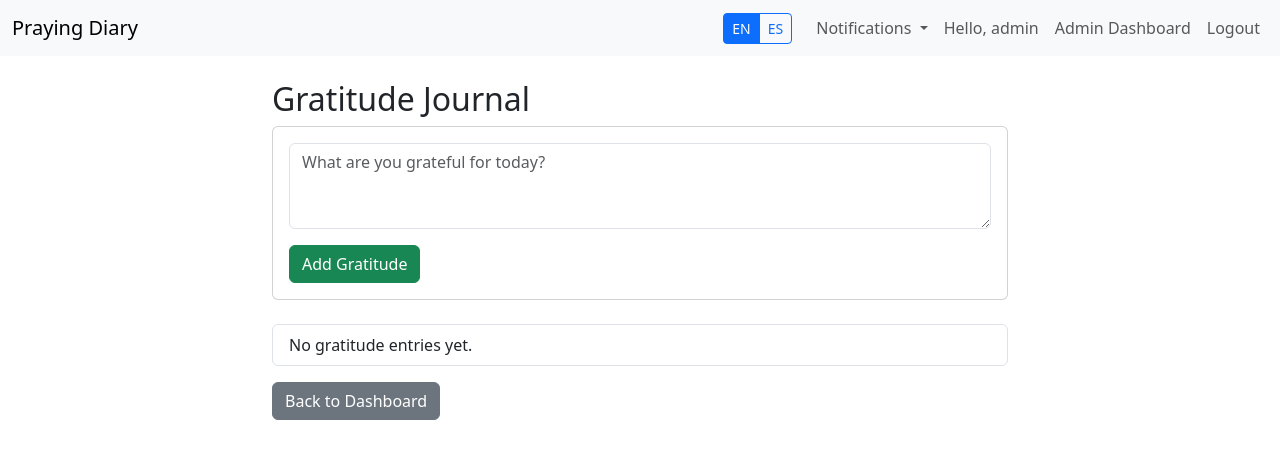
After one commit to arm00pv/pray, a Flask app: page /gratitude/ in a window 1280 px wide. The commit adds this page. Shown: the top 459 px of the page. Run offline with Flask 3, Linux system fonts and the light colour scheme; a user stored in the database is signed in.

Commit message:
Add Gratitude Journal and Private Entries

```diff
--- a/app.py
+++ b/app.py
@@ -13,6 +13,7 @@ from routes.analytics_routes import analytics_bp
 from routes.community_routes import community_bp
 from routes.language_routes import language_bp
 from routes.notification_routes import notification_bp
+from routes.gratitude_routes import gratitude_bp
 from apscheduler.schedulers.background import BackgroundScheduler
 import os
 
@@ -53,6 +54,7 @@ def create_app():
     app.register_blueprint(community_bp)
     app.register_blueprint(language_bp)
     app.register_blueprint(notification_bp)
+    app.register_blueprint(gratitude_bp)
 
     # Scheduler
     # Only run scheduler if not in debug/reloader mode to avoid duplicates
--- a/models.py
+++ b/models.py
@@ -86,6 +86,7 @@ class PrayerEntry(db.Model):
     is_anonymous = db.Column(db.Boolean, default=False)
     flag_count = db.Column(db.Integer, default=0)
     category = db.Column(db.String(50), nullable=True)
+    is_private = db.Column(db.Boolean, default=False)
     stickers = db.Column(db.String(200)) # Comma separated list
     tags = db.relationship('Tag', secondary=entry_tags, lazy='subquery',
         backref=db.backref('entries', lazy=True))
@@ -108,3 +109,9 @@ class Notification(db.Model):
     message = db.Column(db.String(255), nullable=False)
     is_read = db.Column(db.Boolean, default=False)
     created_at = db.Column(db.DateTime, default=lambda: datetime.now(timezone.utc))
+
+class GratitudeEntry(db.Model):
+    id = db.Column(db.Integer, primary_key=True)
+    user_id = db.Column(db.Integer, db.ForeignKey('user.id'), nullable=False)
+    content = db.Column(db.Text, nullable=False)
+    created_at = db.Column(db.DateTime, default=lambda: datetime.now(timezone.utc))
--- a/routes/entry_routes.py
+++ b/routes/entry_routes.py
@@ -55,6 +55,7 @@ def add_entry():
     content = request.form.get('content')
     is_public = 'is_public' in request.form
     is_anonymous = 'is_anonymous' in request.form
+    is_private = 'is_private' in request.form
     category = request.form.get('category')
 
     if not content:
@@ -81,6 +82,7 @@ def add_entry():
         geolocation_data=json.dumps(geo_data) if geo_data else None,
         is_public=is_public,
         is_anonymous=is_anonymous,
+        is_private=is_private,
         category=category
     )
 
--- /dev/null
+++ b/routes/gratitude_routes.py
@@ -0,0 +1,36 @@
+from flask import Blueprint, render_template, redirect, url_for, flash, request
+from flask_login import login_required, current_user
+from models import GratitudeEntry
+from extensions import db
+
+gratitude_bp = Blueprint('gratitude', __name__, url_prefix='/gratitude')
+
+@gratitude_bp.route('/')
+@login_required
+def index():
+    entries = GratitudeEntry.query.filter_by(user_id=current_user.id).order_by(GratitudeEntry.created_at.desc()).all()
+    return render_template('gratitude.html', entries=entries)
+
+@gratitude_bp.route('/add', methods=['POST'])
+@login_required
+def add_entry():
+    content = request.form.get('content')
+    if content:
+        entry = GratitudeEntry(user_id=current_user.id, content=content)
+        db.session.add(entry)
+        db.session.commit()
+        flash('Gratitude entry added.')
+    return redirect(url_for('gratitude.index'))
+
+@gratitude_bp.route('/delete/<int:entry_id>', methods=['POST'])
+@login_required
+def delete_entry(entry_id):
+    entry = GratitudeEntry.query.get_or_404(entry_id)
+    if entry.user_id != current_user.id:
+        flash('Unauthorized')
+        return redirect(url_for('gratitude.index'))
+
+    db.session.delete(entry)
+    db.session.commit()
+    flash('Entry deleted.')
+    return redirect(url_for('gratitude.index'))
--- a/templates/base.html
+++ b/templates/base.html
@@ -50,6 +50,7 @@
                              <li class="nav-item"><a class="nav-link" href="{{ url_for('admin.dashboard') }}">{{ _('Admin Dashboard') }}</a></li>
                         {% else %}
                              <li class="nav-item"><a class="nav-link" href="{{ url_for('entry.user_dashboard') }}">{{ _('My Prayers') }}</a></li>
+                             <li class="nav-item"><a class="nav-link" href="{{ url_for('gratitude.index') }}">{{ _('Gratitude') }}</a></li>
                              <li class="nav-item"><a class="nav-link" href="{{ url_for('community.index') }}">{{ _('Community') }}</a></li>
                              <li class="nav-item"><a class="nav-link" href="{{ url_for('settings.index') }}">{{ _('Settings') }}</a></li>
                         {% endif %}
--- /dev/null
+++ b/templates/gratitude.html
@@ -0,0 +1,40 @@
+{% extends "base.html" %}
+
+{% block content %}
+<div class="row justify-content-center">
+    <div class="col-md-8">
+        <h2>{{ _('Gratitude Journal') }}</h2>
+
+        <div class="card mb-4">
+            <div class="card-body">
+                <form action="{{ url_for('gratitude.add_entry') }}" method="POST">
+                    <div class="mb-3">
+                        <textarea class="form-control" name="content" rows="3" placeholder="{{ _('What are you grateful for today?') }}" required></textarea>
+                    </div>
+                    <button type="submit" class="btn btn-success">{{ _('Add Gratitude') }}</button>
+                </form>
+            </div>
+        </div>
+
+        <div class="list-group">
+            {% for entry in entries %}
+            <div class="list-group-item d-flex justify-content-between align-items-center">
+                <div>
+                    <p class="mb-1">{{ entry.content }}</p>
+                    <small class="text-muted">{{ entry.created_at.strftime('%Y-%m-%d %H:%M') }}</small>
+                </div>
+                <form action="{{ url_for('gratitude.delete_entry', entry_id=entry.id) }}" method="POST">
+                    <button type="submit" class="btn btn-sm btn-outline-danger">&times;</button>
+                </form>
+            </div>
+            {% else %}
+            <div class="list-group-item">{{ _('No gratitude entries yet.') }}</div>
+            {% endfor %}
+        </div>
+
+        <div class="mt-3">
+            <a href="{{ url_for('entry.user_dashboard') }}" class="btn btn-secondary">{{ _('Back to Dashboard') }}</a>
+        </div>
+    </div>
+</div>
+{% endblock %}
--- a/templates/user_dashboard.html
+++ b/templates/user_dashboard.html
@@ -51,6 +51,12 @@
                                 </label>
                             </div>
                         </div>
+                    </div>
+                    <div class="form-check mb-3">
+                        <input class="form-check-input" type="checkbox" name="is_private" id="is_private">
+                        <label class="form-check-label" for="is_private">
+                            {{ _('Private Entry (Only visible to me)') }}
+                        </label>
                     </div>
                     <button type="submit" class="btn btn-primary">{{ _('Add Entry') }}</button>
                 </form>
```
Also changed, not shown: translations/es/LC_MESSAGES/messages.po, 2 other files.
